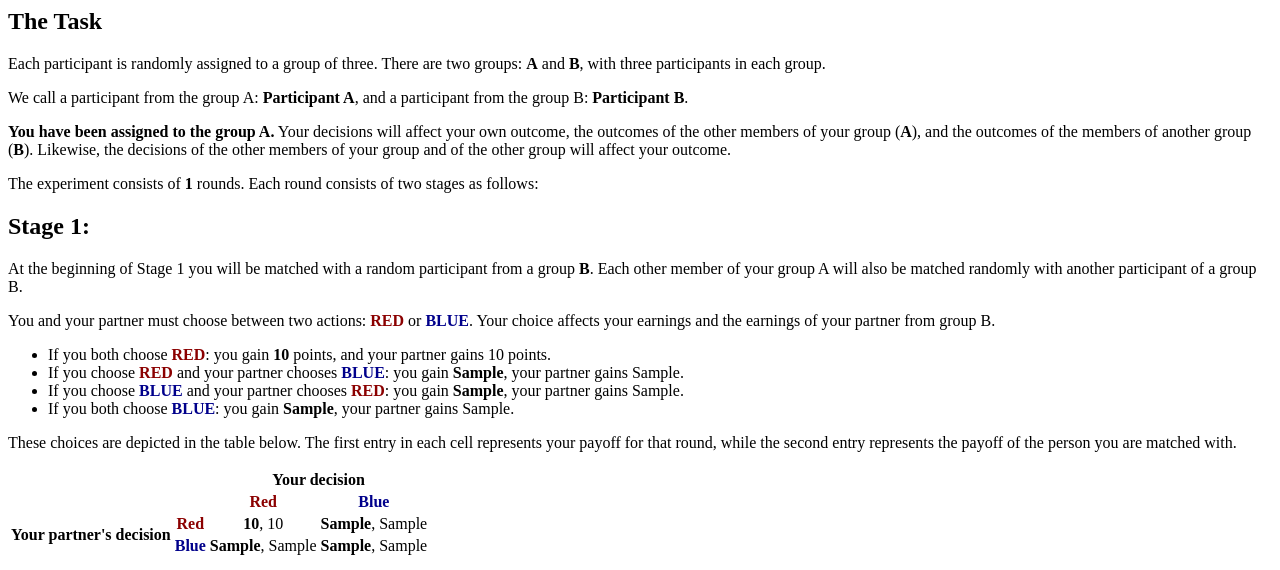
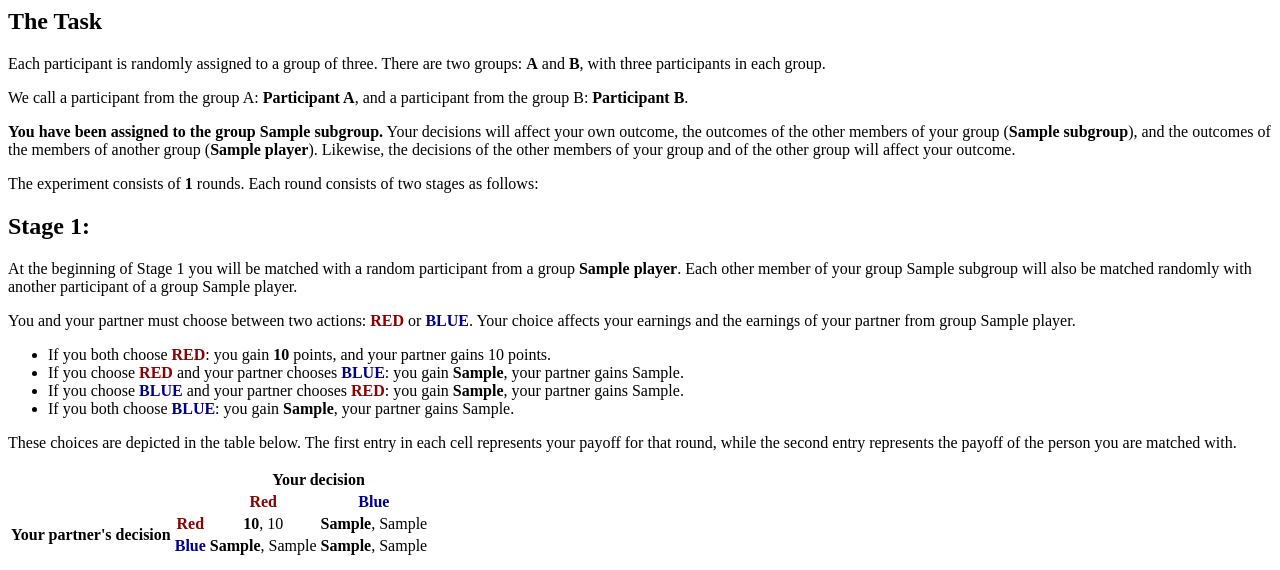
Before and after one commit to chapkovski/newcolsan, a Django app: template colsan/templates/colsan/instructions_s1.html in a window 1280 px wide. Shown: the top 570 px of the page. Run offline with Django 3.2, Linux system fonts and the light colour scheme; the template is opened without the code that fills it: most values are stand-ins (such as "Sample title", 1, 10 or a date in 2020).

Commit message:
complete switching to correct subgroup calculations

```diff
--- a/colsan/templates/colsan/Pun.html
+++ b/colsan/templates/colsan/Pun.html
@@ -16,8 +16,8 @@
 
     <thead>
     <th></th>
-    <th>Participant A <br> (Your group)</th>
-    <th>Participant B <br> (Another group)</th>
+    <th>Participant {{ player.subgroup }}  <br> (Your group)</th>
+    <th>Participant {{ player.another_subgroup_name }}  <br> (Another group)</th>
     </thead>
 
     <tbody>
--- a/colsan/templates/colsan/Results.html
+++ b/colsan/templates/colsan/Results.html
@@ -17,7 +17,7 @@
 
             </tr>
             <tr>
-              <th class='leftjust'>Your partner from group B decision in Stage 1:</th>
+              <th class='leftjust'>Your partner from group {{ player.another_subgroup_name }}  decision in Stage 1:</th>
               <td><span class="{{partner_decision|yesno:"red, blue"}}">{{partner_decision|yesno:"Red, Blue"}}</span></td>
             </tr>
             <tr>
--- a/colsan/templates/colsan/instructions_s1.html
+++ b/colsan/templates/colsan/instructions_s1.html
@@ -7,10 +7,10 @@
           in each group. </p>
           <p>We call a participant from the group A: <b>Participant A</b>,
             and a participant from the group B: <b>Participant B</b>.</p>
-          <strong>You have been assigned to the group A.</strong> Your decisions will affect your
+          <strong>You have been assigned to the group {{ player.subgroup }}.</strong> Your decisions will affect your
           own outcome, the outcomes of the other members
-          of your group (<b>A</b>), and the outcomes of the members of another group
-          (<b>B</b>). Likewise, the decisions of the other members
+          of your group (<b>{{ player.subgroup }}</b>), and the outcomes of the members of another group
+          (<b>{{ player.another_subgroup_name }}</b>). Likewise, the decisions of the other members
           of your group and of the other group will affect your outcome.
         </p>
         <p>
@@ -20,15 +20,15 @@
         <h2>Stage 1:</h2>
         <p>
           At the beginning of Stage 1 you will be matched with a random
-          participant from a group <strong>B</strong>. Each other member of
-          your group A will also be matched randomly with another participant
-          of a group B.
+          participant from a group <strong>{{ player.another_subgroup_name }}</strong>. Each other member of
+          your group {{ player.subgroup }} will also be matched randomly with another participant
+          of a group {{ player.another_subgroup_name }}.
         </p>
         <p>
           You and your partner must choose between two actions:
           <span class="red">RED</span> or <span class="blue">BLUE</span>.
           Your choice affects your earnings and
-          the earnings of your partner from group B.
+          the earnings of your partner from group {{ player.another_subgroup_name }}.
         </p>
         <ul class="list-group">
 
--- a/colsan/views.py
+++ b/colsan/views.py
@@ -8,7 +8,7 @@ from random import shuffle
 
 
 class MyPage(CustomPage):
-    timeout_seconds = 1000
+    timeout_seconds = 100000
 
 
 class FirstWaitPD(CustomWaitPage):
```
Also changed, not shown: colsan/models.py (+8 -5 lines), colsan/templates/colsan/instructions_s2.html (+13 -13 lines).
